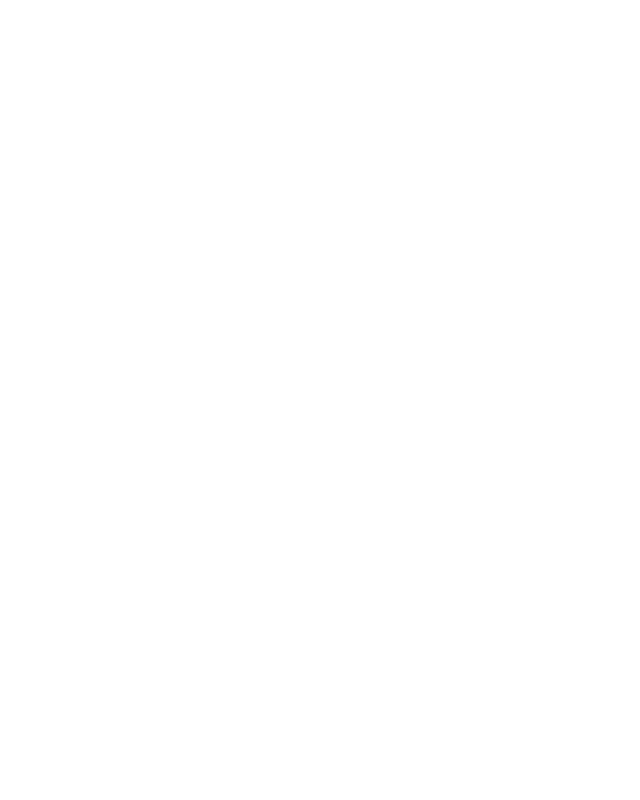
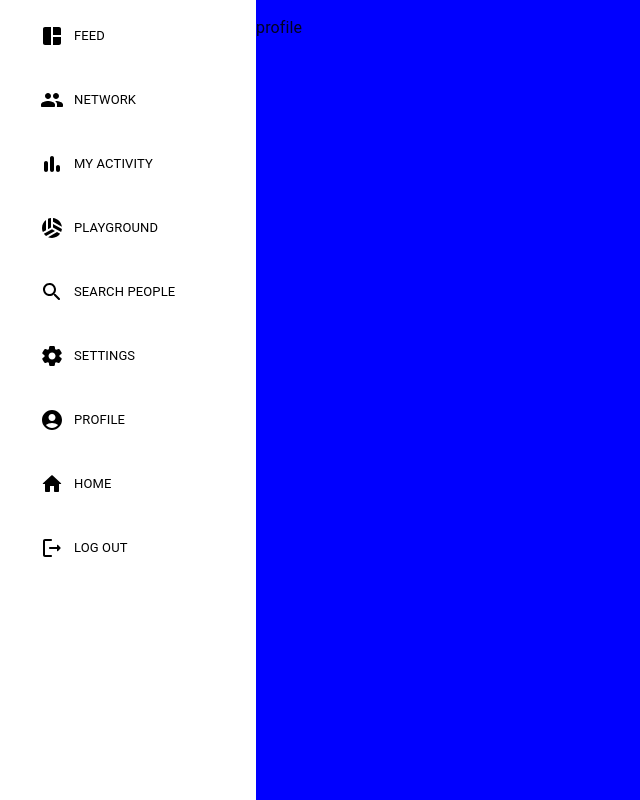
Before and after one commit to Arun89-crypto/SW-E11, a React (Create React App) app in the folder client/: page /dashboard/profile in a window 1280 px wide. Before the commit this address had no page. Shown: the whole page, without its empty margins (0-640 px from the left). Built offline with nearby package versions, Linux system fonts and the light colour scheme.

Commit message:
routes setup

```diff
--- a/client/src/components/Sidebar.tsx
+++ b/client/src/components/Sidebar.tsx
@@ -54,6 +54,13 @@
             </Typography>
           </Button>
         </Link>
+        <Link
+          to="/dashboard/network"
+          style={{
+            textDecoration: "none",
+            color: "#000",
+          }}
+        >
           <Button
             sx={{
               display: "flex",
@@ -69,6 +76,14 @@
               Network
             </Typography>
           </Button>
+        </Link>
+        <Link
+          to="/dashboard/activity"
+          style={{
+            textDecoration: "none",
+            color: "#000",
+          }}
+        >
           <Button
             sx={{
               display: "flex",
@@ -84,6 +99,11 @@
               My Activity
             </Typography>
           </Button>
+        </Link>
+        <Link
+          to="/dashboard/playground"
+          style={{ textDecoration: "none", color: "#000" }}
+        >
           <Button
             sx={{
               display: "flex",
@@ -99,6 +119,11 @@
               Playground
             </Typography>
           </Button>
+        </Link>
+        <Link
+          to="/dashboard/search"
+          style={{ textDecoration: "none", color: "#000" }}
+        >
           <Button
             sx={{
               display: "flex",
@@ -114,6 +139,11 @@
               Search People
             </Typography>
           </Button>
+        </Link>
+        <Link
+          to="/dashboard/setting"
+          style={{ textDecoration: "none", color: "#000" }}
+        >
           <Button
             sx={{
               display: "flex",
@@ -129,6 +159,11 @@
               Settings
             </Typography>
           </Button>
+        </Link>
+        <Link
+          to="/dashboard/profile"
+          style={{ textDecoration: "none", color: "#000" }}
+        >
           <Button
             sx={{
               display: "flex",
@@ -144,6 +179,8 @@
               Profile
             </Typography>
           </Button>
+        </Link>
+        <Link to="/" style={{ textDecoration: "none", color: "#000" }}>
           <Button
             sx={{
               display: "flex",
@@ -159,6 +196,8 @@
               Home
             </Typography>
           </Button>
+        </Link>
+        <Link to="/" style={{ textDecoration: "none", color: "#000" }}>
           <Button
             sx={{
               display: "flex",
@@ -174,6 +213,7 @@
               Log Out
             </Typography>
           </Button>
+        </Link>
       </div>
     </Container>
   );
```
Also changed, not shown: client/src/Routes/Routes.tsx (+6 -1 lines). Lines whose indentation alone changed are shown as unchanged.
